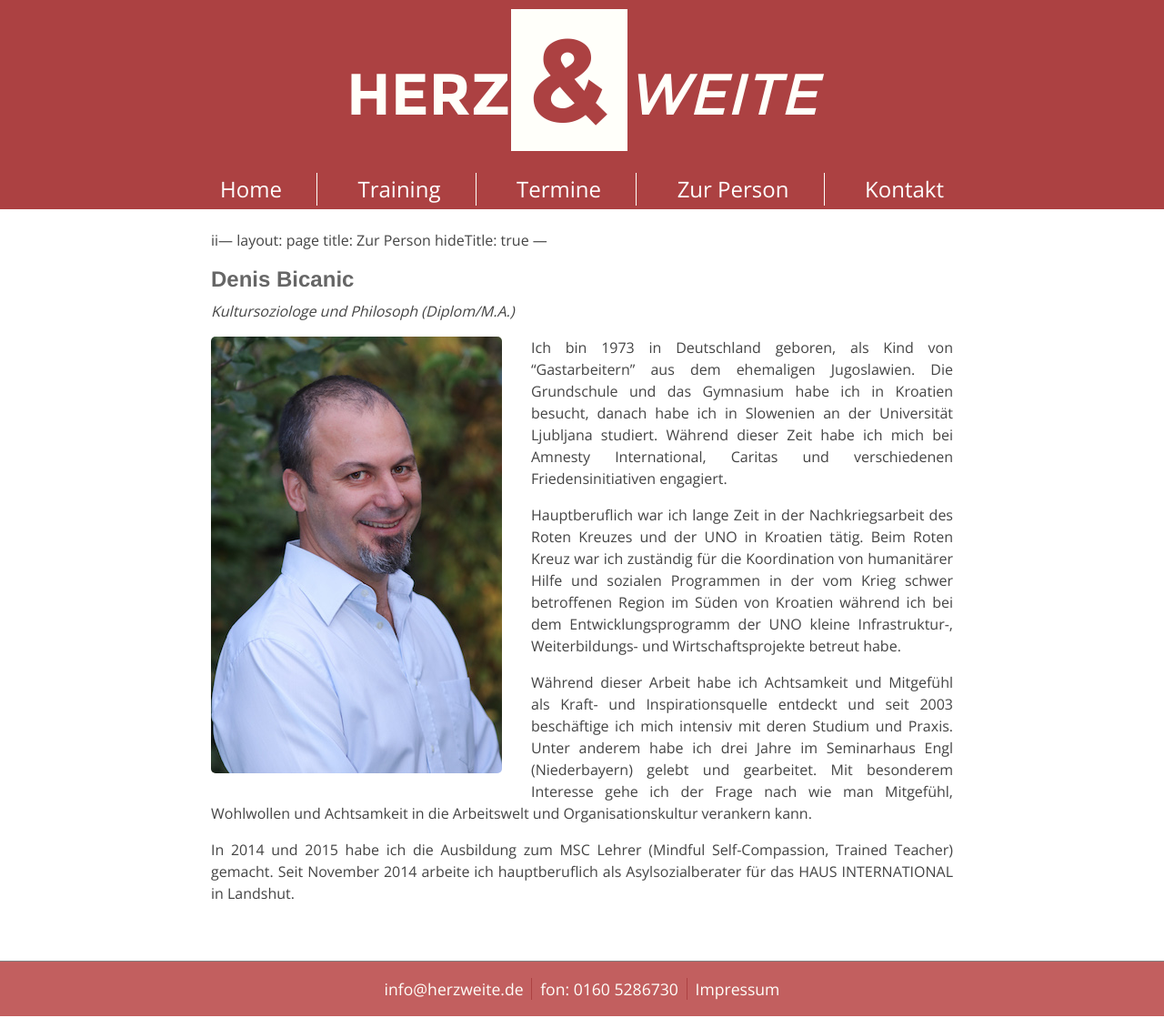
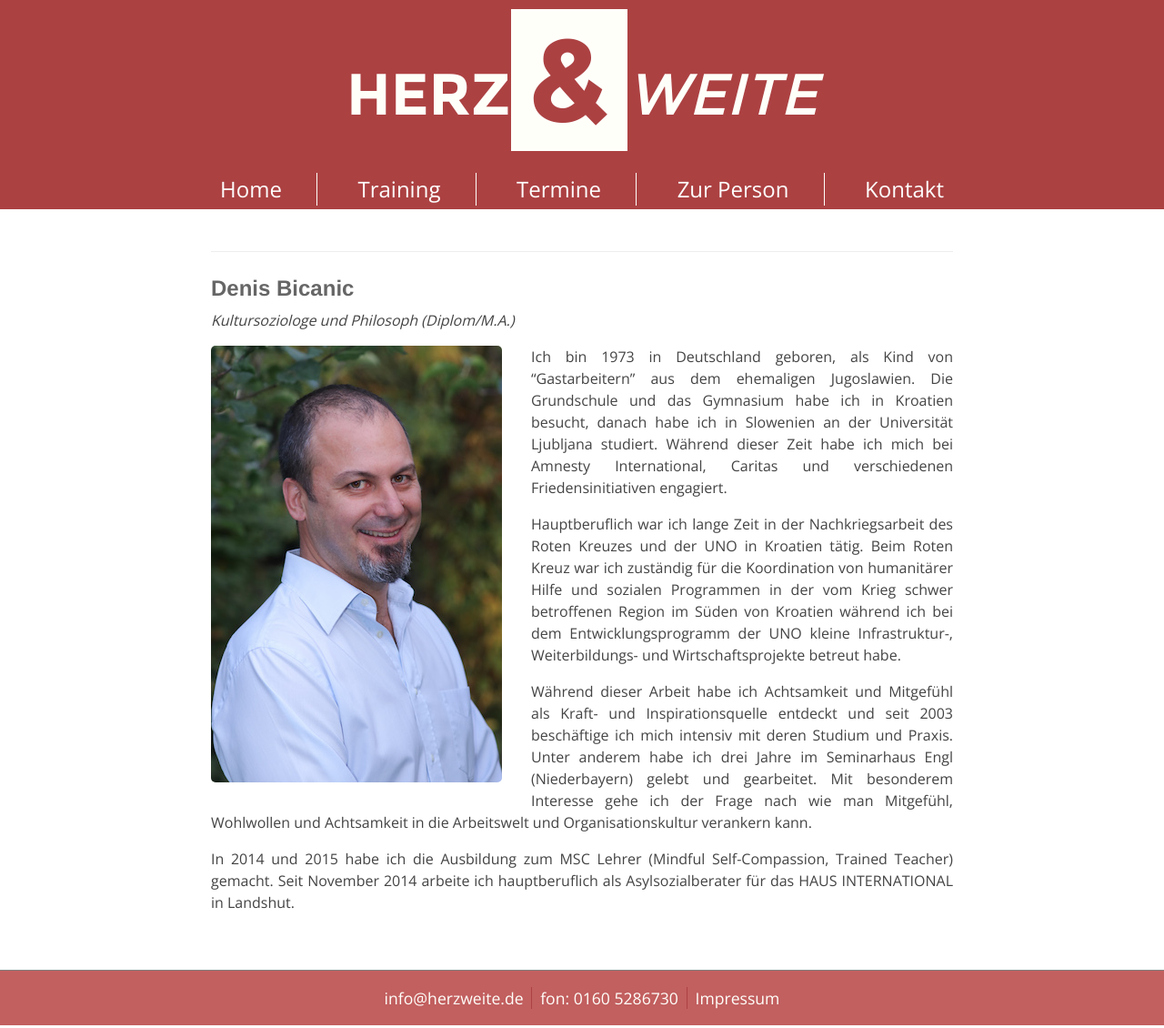
Before and after one commit to herzweite/herzweite.github.io, a Jekyll site: the page built from zur-person.md, in a window 1280 px wide. Shown: the whole page at 91% size. Built offline with Jekyll 4.4.1, drawn with Linux system fonts in a browser that asks for light colours; our own code applies the rules of GitHub Pages for plain Markdown files.

Commit message:
Update zur-person.md

```diff
--- a/zur-person.md
+++ b/zur-person.md
@@ -1,7 +1,4 @@
- ii---
-layout: page
-title: Zur Person
-hideTitle: true
+
 ---
 ## Denis Bicanic
 *Kultursoziologe und Philosoph (Diplom/M.A.)*
```
